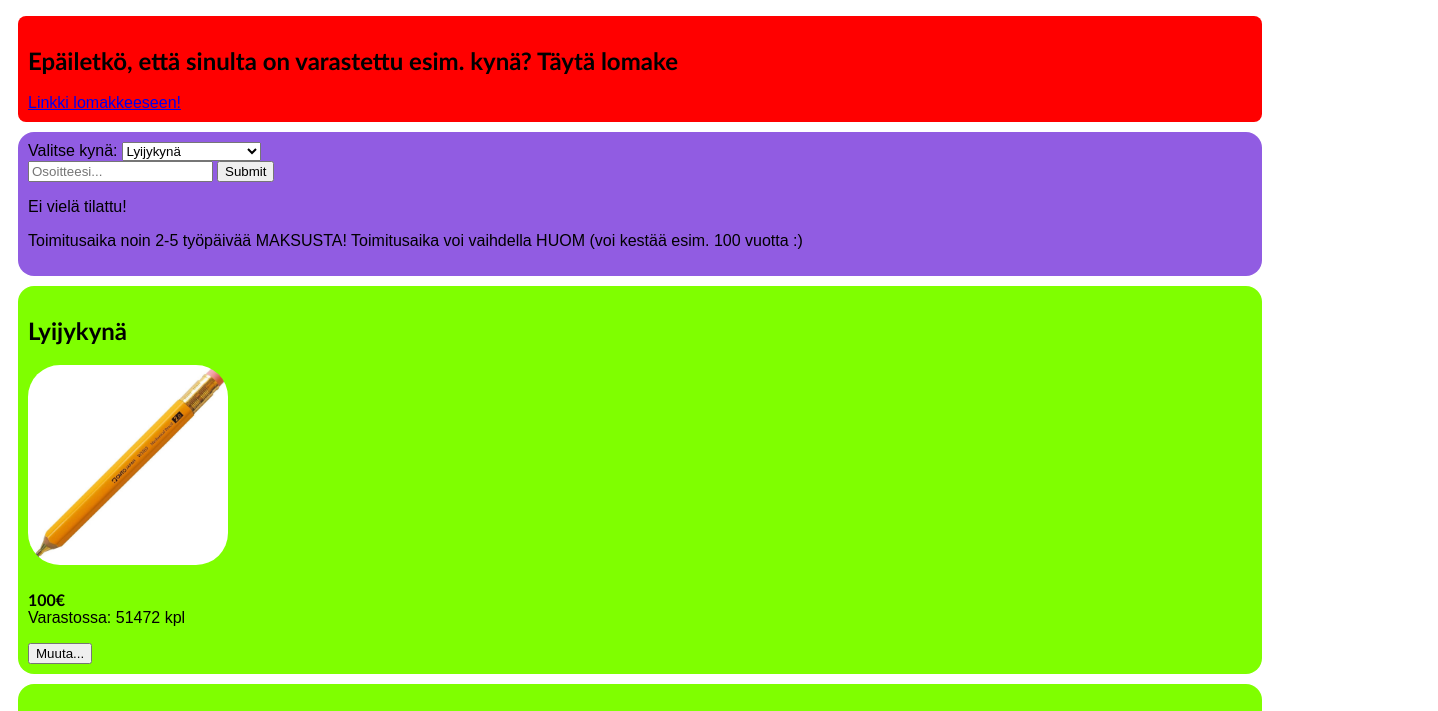
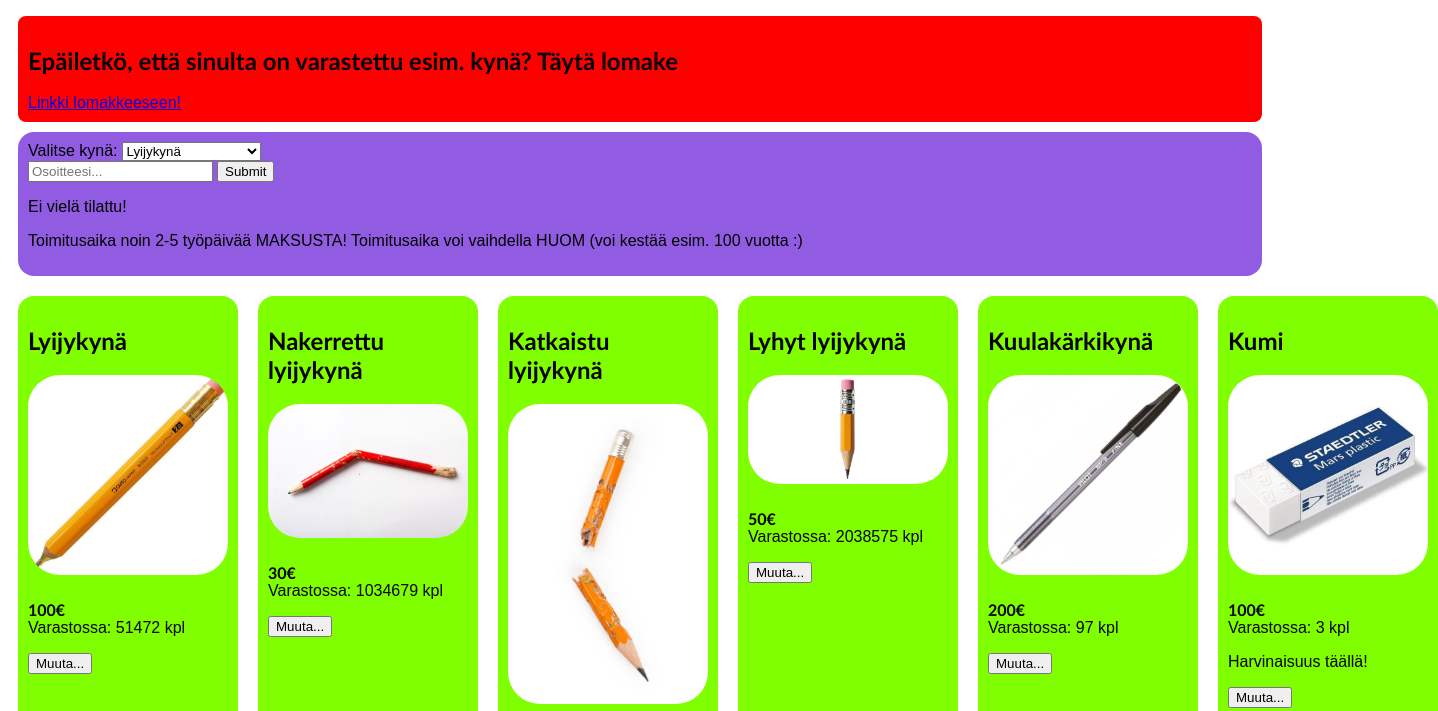
Before and after one commit to suklaasukkulayt/musical-funicular, a plain HTML site: page index.html in a window 1280 px wide. Shown: the part 107-818 px from the top of the page, 1438 px wide, since content can reach past the window. Drawn offline with Linux system fonts and the light colour scheme.

Commit message:
Update index.html

```diff
--- a/index.html
+++ b/index.html
@@ -22,6 +22,15 @@
             width: 200px;
             height: auto;
             border-radius: 32px;
+        }
+
+        .kynat {
+            display: flex;
+            flew-wrap: wrap;
+        }
+
+        .pen {
+            width: fit-content;
         }
 
     </style>
@@ -55,7 +64,10 @@
     </div>
 
 
-    <div style="background-color: chartreuse;">
+    <section class="kynat">
+
+
+    <div style="background-color: chartreuse;" class="pen">
         <h2>Lyijykynä</h2>
         <img src="./135840_r_1.webp">
         <h4 style="margin-bottom: 0;">100€</h4>
@@ -65,7 +77,7 @@
 
     <iframe id="rickroll" width="70%" height="600" src="" title="YouTube video player" frameborder="0" allow="accelerometer; autoplay; clipboard-write; encrypted-media; gyroscope; picture-in-picture; web-share" referrerpolicy="strict-origin-when-cross-origin" allowfullscreen style="display: none;"></iframe>
 
-    <div style="background-color: chartreuse;">
+    <div style="background-color: chartreuse;" class="pen">
         <h2>Nakerrettu lyijykynä</h2>
         <img src="./360_F_261823961_a2hJp7s8ufKlMn2oacYr2XfWfioxYHZy.jpg">
         <h4 style="margin-bottom: 0;">30€</h4>
@@ -73,7 +85,7 @@
         <button onclick="rickroll()">Muuta...</a>
     </div>
 
-    <div style="background-color: chartreuse;">
+    <div style="background-color: chartreuse;" class="pen">
         <h2>Katkaistu lyijykynä</h2>
         <img src="./istockphoto-177138710-612x612.jpg">
         <h4 style="margin-bottom: 0;">40€</h4>
@@ -81,7 +93,7 @@
         <button onclick="rickroll()">Muuta...</a>
     </div>
 
-    <div style="background-color: chartreuse;">
+    <div style="background-color: chartreuse;" class="pen">
         <h2>Lyhyt lyijykynä</h2>
         <img src="./360_F_1708367966_I4XNgwjnlqQPITgr6beZwq1hhP5yaUrt.jpg">
         <h4 style="margin-bottom: 0;">50€</h4>
@@ -89,7 +101,7 @@
         <button onclick="rickroll()">Muuta...</a>
     </div>
 
-    <div style="background-color: chartreuse;">
+    <div style="background-color: chartreuse;" class="pen">
         <h2>Kuulakärkikynä</h2>
         <img src="./109642_r_1.webp">
         <h4 style="margin-bottom: 0;">200€</h4>
@@ -97,7 +109,7 @@
         <button onclick="rickroll()">Muuta...</a>
     </div>
 
-     <div style="background-color: chartreuse;">
+     <div style="background-color: chartreuse;" class="pen">
         <h2>Kumi</h2>
         <img src="./staedtler-eraser-staedtler-mars-plastic-eraser-14071195500637_1024x.jpg">
         <h4 style="margin-bottom: 0;">100€</h4>
@@ -105,6 +117,8 @@
         <p>Harvinaisuus täällä!</p>
         <button onclick="rickroll()">Muuta...</a>
     </div>
+
+    </section>
 
 
     <p style="font-size: 11px;">Huom. Kynät voivat olla varastettuja</p>
```
